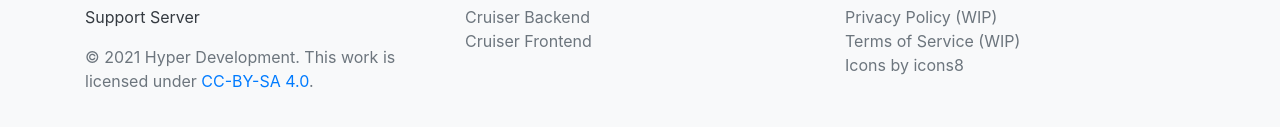
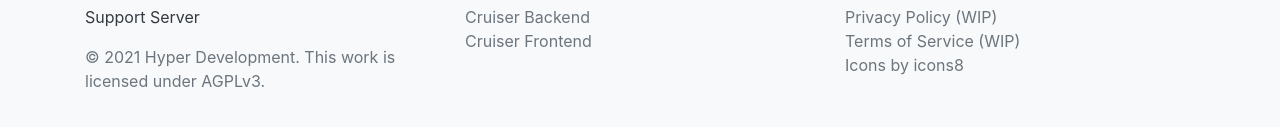
Before and after one commit to Hyper-Developers/Cruiser-Frontend, a plain HTML site: page terms.html in a window 1280 px wide. Shown: the part 283-410 px from the top of the page. Drawn offline with nearby package versions, Linux system fonts and the light colour scheme.

Commit message:
Update terms.html

```diff
--- a/terms.html
+++ b/terms.html
@@ -47,7 +47,7 @@
                     <ul class="contact-info list-unstyled">
                         <li><a href="https://discord.gg/XQSRmzz" class="text-dark" target="__blank">Support Server</a></li>
                     </ul>
-                    <p class="text-muted">&#169; 2021 Hyper Development. This work is licensed under <a rel="license" href="http://creativecommons.org/licenses/by-sa/4.0/" target="__blank">CC-BY-SA 4.0</a>.</p>
+                    <p class="text-muted">&#169; 2021 Hyper Development. This work is licensed under AGPLv3.</p>
                 </div>
                 <div class="col-lg-4 col-md-6">
                     <h5>Cruiser Source Code</h5>
```
